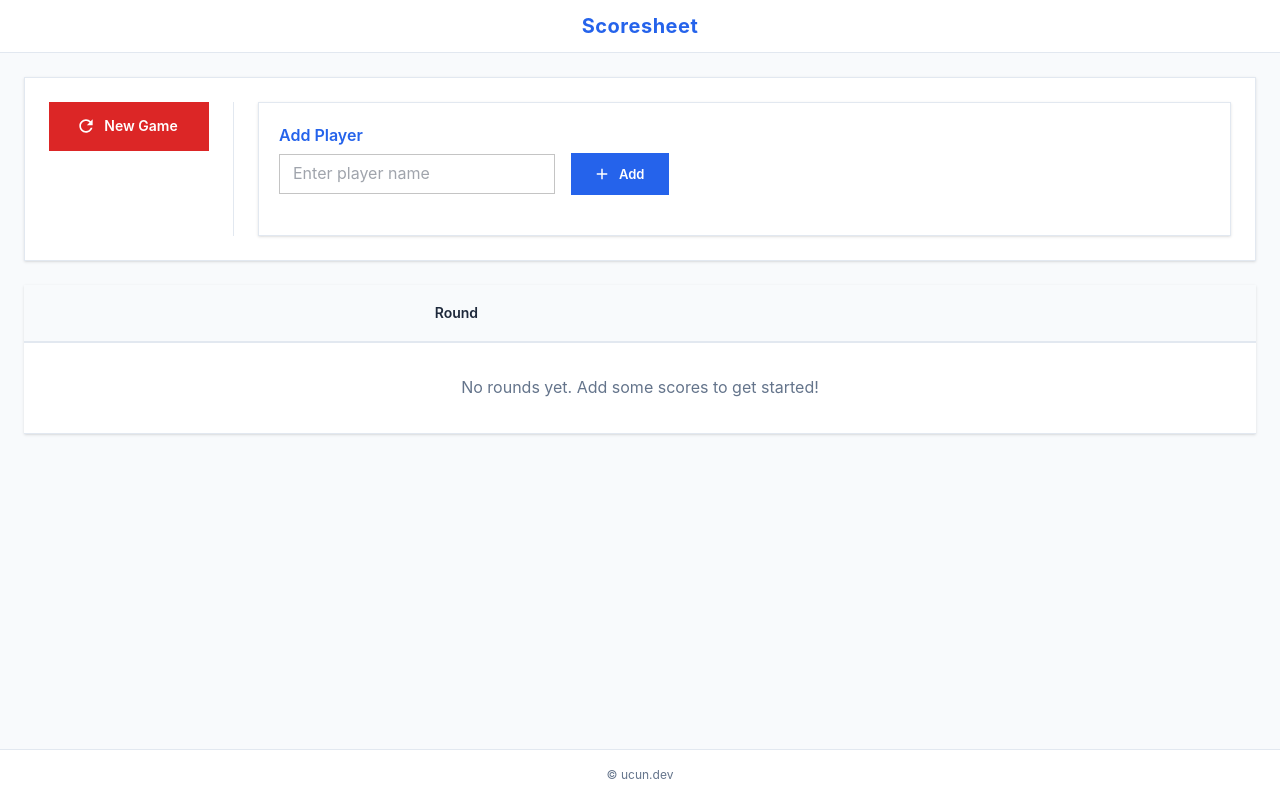
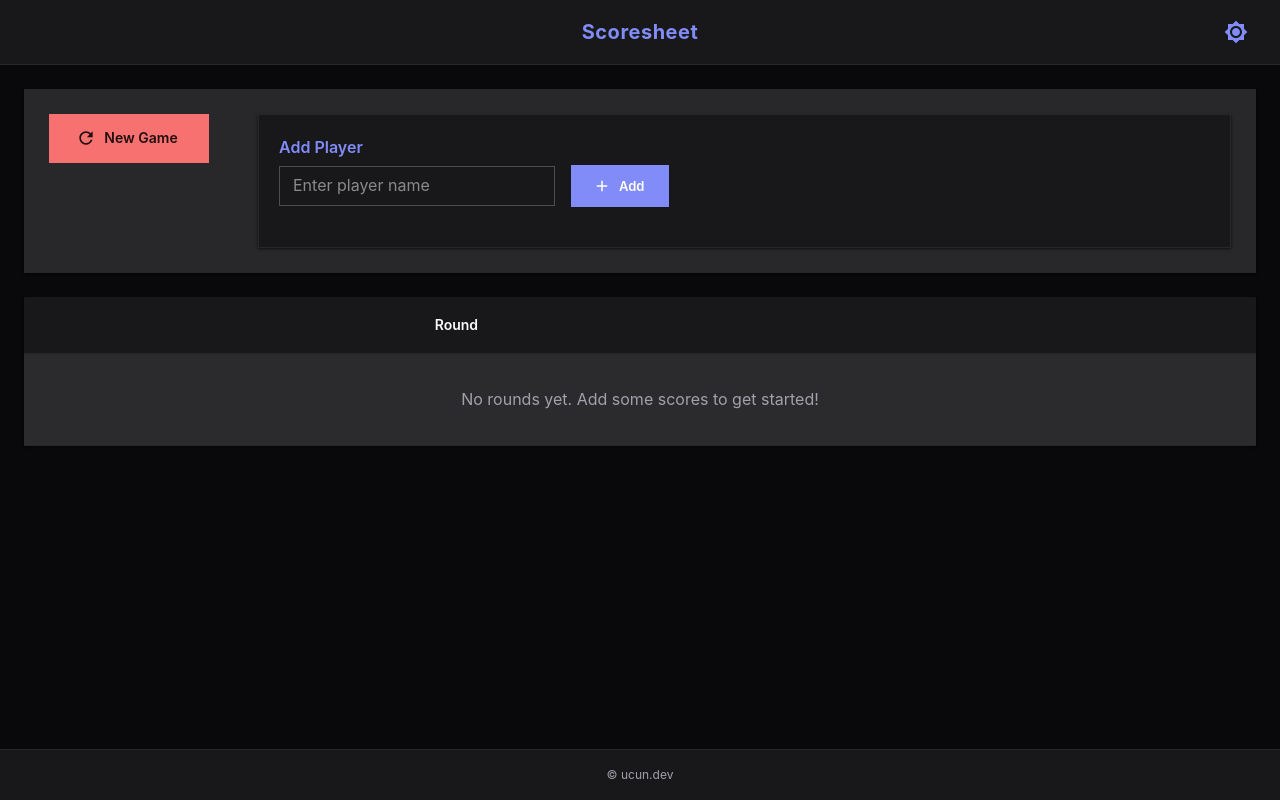
Before and after one commit to ucuncs89/scoresheet-next-app, a Next.js app: page / in a window 1280 px wide. Built offline with nearby package versions, Linux system fonts and the light colour scheme.

Commit message:
add: toogle dark mode and change color scheme

```diff
--- a/src/app/layout.tsx
+++ b/src/app/layout.tsx
@@ -2,6 +2,7 @@ import type { Metadata } from "next";
 import "./globals.css";
 import { Typography, Container, Box } from "@mui/material";
 import ThemeProvider from "@/components/ThemeProvider";
+import ThemeToggleButton from "@/components/ThemeToggleButton";
 
 export const metadata: Metadata = {
     title: "Scoresheet",
@@ -21,6 +22,8 @@ function LayoutContent({ children }: { children: React.ReactNode }) {
                 }}
             >
                 <Container maxWidth="xl">
+                    <Box sx={{ display: "flex", alignItems: "center", justifyContent: "space-between" }}>
+                        <Box sx={{ flex: 1 }} />
                         <Typography
                             variant="h5"
                             component="h1"
@@ -33,6 +36,10 @@ function LayoutContent({ children }: { children: React.ReactNode }) {
                         >
                             Scoresheet
                         </Typography>
+                        <Box sx={{ flex: 1, display: "flex", justifyContent: "flex-end" }}>
+                            <ThemeToggleButton />
+                        </Box>
+                    </Box>
                 </Container>
             </Box>
 
--- a/src/components/ThemeProvider.tsx
+++ b/src/components/ThemeProvider.tsx
@@ -9,22 +9,15 @@ interface ThemeProviderProps {
 }
 
 export default function ThemeProvider({ children }: ThemeProviderProps): React.ReactElement {
-    const { mode, setMode, toggleColorMode } = useThemeStore();
+    const { mode } = useThemeStore();
     const [mounted, setMounted] = useState(false);
 
     useEffect(() => {
         setMounted(true);
-        // Check system preference if mode is not set yet
-        if (mode === 'light') {
-            const prefersDark = window.matchMedia("(prefers-color-scheme: dark)").matches;
-            if (prefersDark) {
-                setMode("dark");
-            }
-        }
-    }, [mode, setMode]);
+    }, []);
 
-    // Prevent hydration mismatch by using light theme initially
-    const currentTheme = mounted && mode === "dark" ? darkTheme : theme;
+    // Prevent hydration mismatch by using dark theme initially (since dark is default)
+    const currentTheme = mounted && mode === "light" ? theme : darkTheme;
 
     return (
         <MUIThemeProvider theme={currentTheme}>
--- /dev/null
+++ b/src/components/ThemeToggleButton.tsx
@@ -0,0 +1,17 @@
+"use client";
+
+import { IconButton, Tooltip } from "@mui/material";
+import { Brightness4, Brightness7 } from "@mui/icons-material";
+import { useThemeStore } from "@/store/themeStore";
+
+export default function ThemeToggleButton() {
+    const { mode, toggleColorMode } = useThemeStore();
+
+    return (
+        <Tooltip title={mode === "dark" ? "Switch to Light Mode" : "Switch to Dark Mode"}>
+            <IconButton onClick={toggleColorMode} color="primary" aria-label="toggle theme">
+                {mode === "dark" ? <Brightness7 /> : <Brightness4 />}
+            </IconButton>
+        </Tooltip>
+    );
+}
--- a/src/components/index.ts
+++ b/src/components/index.ts
@@ -1,4 +1,5 @@
 export { default as ThemeProvider } from "./ThemeProvider";
+export { default as ThemeToggleButton } from "./ThemeToggleButton";
 export { ScoreInput } from "./ScoreInput";
 export { GameControls } from "./GameControls";
 export { ScoresheetTable } from "./ScoresheetTable";
--- a/src/store/themeStore.ts
+++ b/src/store/themeStore.ts
@@ -1,4 +1,5 @@
 import { create } from 'zustand';
+import { persist } from 'zustand/middleware';
 
 type ThemeMode = 'light' | 'dark';
 
@@ -8,9 +9,15 @@ interface ThemeState {
   setMode: (mode: ThemeMode) => void;
 }
 
-// Simplified version without persist middleware for now
-export const useThemeStore = create<ThemeState>((set) => ({
-  mode: 'light',
-  toggleColorMode: () => set((state) => ({ mode: state.mode === 'light' ? 'dark' : 'light' })),
-  setMode: (mode: ThemeMode) => set({ mode }),
-}));
+export const useThemeStore = create<ThemeState>()(
+  persist(
+    (set) => ({
+      mode: 'dark', // Default to dark mode
+      toggleColorMode: () => set((state) => ({ mode: state.mode === 'light' ? 'dark' : 'light' })),
+      setMode: (mode: ThemeMode) => set({ mode }),
+    }),
+    {
+      name: 'theme-storage',
+    }
+  )
+);
--- a/src/theme/theme.ts
+++ b/src/theme/theme.ts
@@ -5,51 +5,51 @@ const theme = createTheme({
     palette: {
         mode: "light",
         primary: {
-            main: "#2563eb", // Modern Blue
-            light: "#3b82f6",
-            dark: "#1d4ed8",
+            main: "#6366f1", // Modern Indigo
+            light: "#818cf8",
+            dark: "#4f46e5",
             contrastText: "#ffffff",
         },
         secondary: {
-            main: "#7c3aed", // Modern Purple
-            light: "#8b5cf6",
-            dark: "#6d28d9",
+            main: "#14b8a6", // Modern Teal
+            light: "#2dd4bf",
+            dark: "#0d9488",
             contrastText: "#ffffff",
         },
         error: {
-            main: "#dc2626", // Modern Red
-            light: "#ef4444",
-            dark: "#b91c1c",
+            main: "#ef4444", // Vibrant Red
+            light: "#f87171",
+            dark: "#dc2626",
         },
         warning: {
-            main: "#d97706", // Modern Orange
-            light: "#f59e0b",
-            dark: "#b45309",
+            main: "#f59e0b", // Vibrant Amber
+            light: "#fbbf24",
+            dark: "#d97706",
         },
         info: {
-            main: "#0891b2", // Modern Cyan
-            light: "#06b6d4",
-            dark: "#0e7490",
+            main: "#06b6d4", // Vibrant Cyan
+            light: "#22d3ee",
+            dark: "#0891b2",
         },
         success: {
-            main: "#059669", // Modern Green
-            light: "#10b981",
-            dark: "#047857",
+            main: "#10b981", // Vibrant Emerald
+            light: "#34d399",
+            dark: "#059669",
         },
         background: {
-            default: "#f8fafc", // Clean Light Gray
+            default: "#fafafa", // Ultra Clean Light
             paper: "#ffffff",
         },
         text: {
-            primary: "#1e293b", // Dark Slate
-            secondary: "#64748b", // Medium Slate
+            primary: "#18181b", // Rich Black
+            secondary: "#71717a", // Neutral Gray
         },
-        divider: "#e2e8f0", // Light Gray
+        divider: "#e4e4e7", // Subtle Gray
         action: {
-            hover: "#f1f5f9",
-            selected: "#e2e8f0",
-            disabled: "#cbd5e1",
-            disabledBackground: "#f1f5f9",
+            hover: "#f4f4f5",
+            selected: "#e4e4e7",
+            disabled: "#a1a1aa",
+            disabledBackground: "#f4f4f5",
         },
     },
     typography: {
@@ -159,11 +159,11 @@ const theme = createTheme({
                     "& .MuiOutlinedInput-root": {
                         borderRadius: 0,
                         "&:hover fieldset": {
-                            borderColor: "#2563eb",
+                            borderColor: "#6366f1",
                         },
                         "&.Mui-focused fieldset": {
                             borderWidth: "2px",
-                            borderColor: "#2563eb",
+                            borderColor: "#6366f1",
                         },
                     },
                 },
@@ -174,7 +174,7 @@ const theme = createTheme({
                 root: {
                     borderRadius: 0,
                     boxShadow: "0 1px 3px 0 rgba(0, 0, 0, 0.1), 0 1px 2px -1px rgba(0, 0, 0, 0.1)",
-                    border: "1px solid #e2e8f0",
+                    border: "1px solid #e4e4e7",
                 },
             },
         },
@@ -192,9 +192,9 @@ const theme = createTheme({
                     borderRadius: 0,
                     fontWeight: 500,
                     "& .MuiChip-deleteIcon": {
-                        color: "#64748b",
+                        color: "#71717a",
                         "&:hover": {
-                            color: "#dc2626",
+                            color: "#ef4444",
                         },
                     },
                 },
@@ -207,9 +207,9 @@ const theme = createTheme({
             styleOverrides: {
                 root: {
                     borderRadius: 0,
-                    boxShadow: "0 4px 12px rgba(37, 99, 235, 0.25)",
+                    boxShadow: "0 4px 12px rgba(99, 102, 241, 0.25)",
                     "&:hover": {
-                        boxShadow: "0 6px 16px rgba(37, 99, 235, 0.35)",
+                        boxShadow: "0 6px 16px rgba(99, 102, 241, 0.35)",
                     },
                 },
             },
@@ -218,8 +218,8 @@ const theme = createTheme({
             styleOverrides: {
                 root: {
                     "& .MuiTableCell-root": {
-                        backgroundColor: "#f8fafc",
-                        borderBottom: "2px solid #e2e8f0",
+                        backgroundColor: "#fafafa",
+                        borderBottom: "2px solid #e4e4e7",
                         fontWeight: 600,
                     },
                 },
@@ -228,7 +228,7 @@ const theme = createTheme({
         MuiTableCell: {
             styleOverrides: {
                 root: {
-                    borderBottom: "1px solid #e2e8f0",
+                    borderBottom: "1px solid #e4e4e7",
                     padding: "12px 16px",
                 },
             },
@@ -237,7 +237,7 @@ const theme = createTheme({
             styleOverrides: {
                 root: {
                     "&:hover": {
-                        backgroundColor: "#f1f5f9",
+                        backgroundColor: "#f4f4f5",
                     },
                 },
             },
@@ -245,7 +245,7 @@ const theme = createTheme({
         MuiDivider: {
             styleOverrides: {
                 root: {
-                    borderColor: "#e2e8f0",
+                    borderColor: "#e4e4e7",
                 },
             },
         },
@@ -260,41 +260,86 @@ export const darkTheme = createTheme({
     palette: {
         mode: "dark",
         primary: {
-            main: "#3b82f6", // Lighter Blue for Dark Mode
-            light: "#60a5fa",
-            dark: "#2563eb",
+            main: "#818cf8", // Vibrant Indigo for Dark Mode
+            light: "#a5b4fc",
+            dark: "#6366f1",
             contrastText: "#ffffff",
         },
         secondary: {
-            main: "#8b5cf6", // Lighter Purple for Dark Mode
-            light: "#a78bfa",
-            dark: "#7c3aed",
-            contrastText: "#ffffff",
+            main: "#2dd4bf", // Vibrant Teal for Dark Mode
+            light: "#5eead4",
+            dark: "#14b8a6",
+            contrastText: "#000000",
+        },
+        error: {
+            main: "#f87171", // Vibrant Red
+            light: "#fca5a5",
+            dark: "#ef4444",
+        },
+        warning: {
+            main: "#fbbf24", // Vibrant Amber
+            light: "#fcd34d",
+            dark: "#f59e0b",
+        },
+        info: {
+            main: "#22d3ee", // Vibrant Cyan
+            light: "#67e8f9",
+            dark: "#06b6d4",
+        },
+        success: {
+            main: "#34d399", // Vibrant Emerald
+            light: "#6ee7b7",
+            dark: "#10b981",
         },
         background: {
-            default: "#0f172a", // Dark Slate Background
-            paper: "#1e293b", // Dark Slate Paper
+            default: "#09090b", // Ultra Dark Rich Background
+            paper: "#18181b", // Rich Dark Paper
         },
         text: {
-            primary: "#f1f5f9", // Light Gray
-            secondary: "#cbd5e1", // Medium Gray
+            primary: "#fafafa", // Clean White
+            secondary: "#a1a1aa", // Neutral Gray
         },
-        divider: "#334155", // Dark Gray
+        divider: "#27272a", // Subtle Dark Divider
         action: {
-            hover: "#1e293b",
-            selected: "#334155",
-            disabled: "#475569",
-            disabledBackground: "#1e293b",
+            hover: "#27272a",
+            selected: "#3f3f46",
+            disabled: "#52525b",
+            disabledBackground: "#27272a",
         },
     },
     components: {
         ...theme.components,
+        MuiButton: {
+            styleOverrides: {
+                root: {
+                    textTransform: "none",
+                    borderRadius: 0,
+                    fontWeight: 600,
+                    padding: "10px 20px",
+                    boxShadow: "none",
+                    "&:hover": {
+                        boxShadow: "0 4px 12px rgba(129, 140, 248, 0.25)",
+                    },
+                },
+                contained: {
+                    "&:hover": {
+                        boxShadow: "0 4px 12px rgba(129, 140, 248, 0.35)",
+                    },
+                },
+                outlined: {
+                    borderWidth: "2px",
+                    "&:hover": {
+                        borderWidth: "2px",
+                    },
+                },
+            },
+        },
         MuiCard: {
             styleOverrides: {
                 root: {
                     borderRadius: 0,
-                    boxShadow: "0 1px 3px 0 rgba(0, 0, 0, 0.3), 0 1px 2px -1px rgba(0, 0, 0, 0.3)",
-                    border: "1px solid #334155",
+                    boxShadow: "0 1px 3px 0 rgba(0, 0, 0, 0.5), 0 1px 2px -1px rgba(0, 0, 0, 0.5)",
+                    border: "1px solid #27272a",
                 },
             },
         },
@@ -302,7 +347,18 @@ export const darkTheme = createTheme({
             styleOverrides: {
                 root: {
                     borderRadius: 0,
-                    boxShadow: "0 1px 3px 0 rgba(0, 0, 0, 0.3), 0 1px 2px -1px rgba(0, 0, 0, 0.3)",
+                    boxShadow: "0 1px 3px 0 rgba(0, 0, 0, 0.5), 0 1px 2px -1px rgba(0, 0, 0, 0.5)",
+                },
+            },
+        },
+        MuiFab: {
+            styleOverrides: {
+                root: {
+                    borderRadius: 0,
+                    boxShadow: "0 4px 12px rgba(129, 140, 248, 0.35)",
+                    "&:hover": {
+                        boxShadow: "0 6px 16px rgba(129, 140, 248, 0.45)",
+                    },
                 },
             },
         },
@@ -310,8 +366,8 @@ export const darkTheme = createTheme({
             styleOverrides: {
                 root: {
                     "& .MuiTableCell-root": {
-                        backgroundColor: "#1e293b",
-                        borderBottom: "2px solid #334155",
+                        backgroundColor: "#18181b",
+                        borderBottom: "2px solid #27272a",
                         fontWeight: 600,
                     },
                 },
@@ -320,7 +376,7 @@ export const darkTheme = createTheme({
         MuiTableCell: {
             styleOverrides: {
                 root: {
-                    borderBottom: "1px solid #334155",
+                    borderBottom: "1px solid #27272a",
                     padding: "12px 16px",
                 },
             },
@@ -329,7 +385,7 @@ export const darkTheme = createTheme({
             styleOverrides: {
                 root: {
                     "&:hover": {
-                        backgroundColor: "#334155",
+                        backgroundColor: "#27272a",
                     },
                 },
             },
@@ -337,7 +393,7 @@ export const darkTheme = createTheme({
         MuiDivider: {
             styleOverrides: {
                 root: {
-                    borderColor: "#334155",
+                    borderColor: "#27272a",
                 },
             },
         },
```
Also changed, not shown: src/components/ScoresheetTable.tsx (+41 -9 lines). Lines whose indentation alone changed are shown as unchanged.
